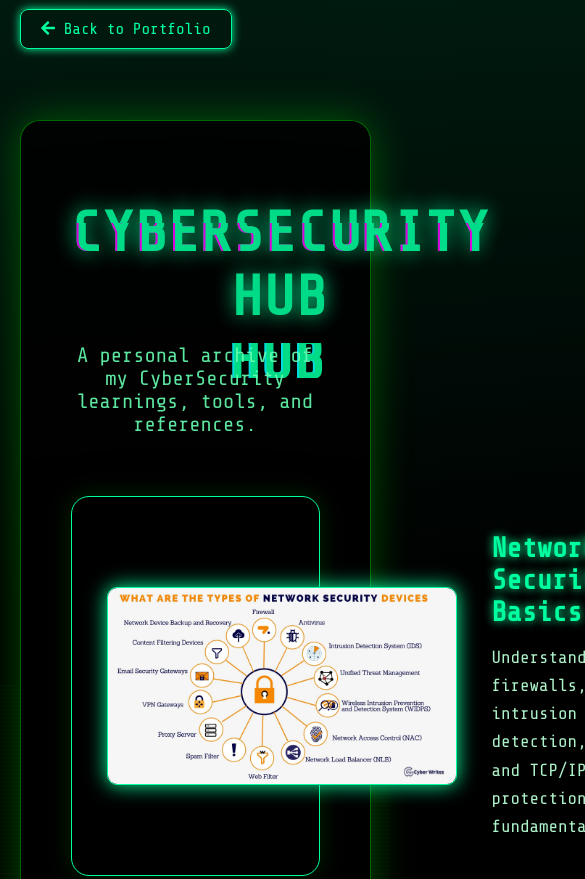
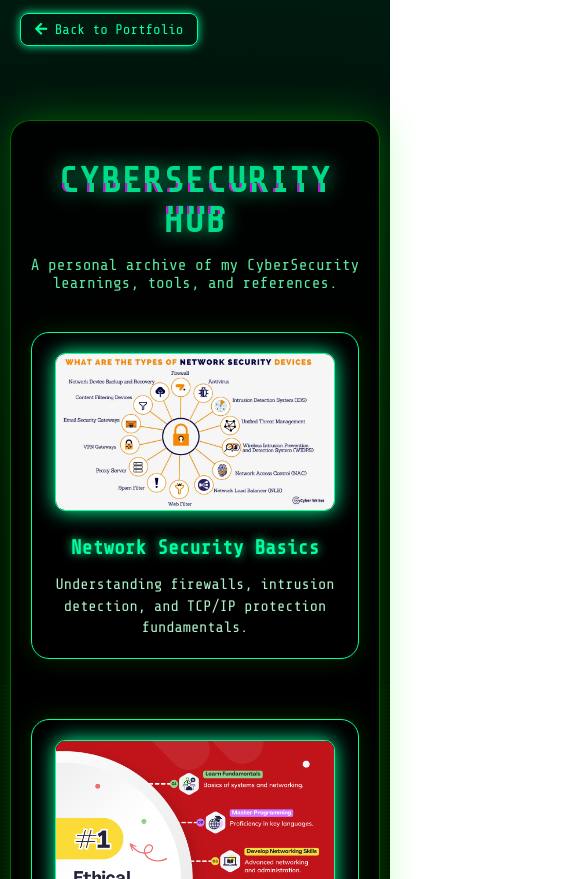
Before and after one commit to JameroJames-TakahashiHoshino/PortfolioIAS, a plain HTML site: page CompilationCybersecurity.html in a window 390 px wide. Shown: the top 879 px of the page, 585 px wide, since content can reach past the window. Drawn offline with nearby package versions, Linux system fonts and the light colour scheme.

Commit message:
Makes it responsive in phones

```diff
--- a/CSS/CompilationCybersecurity.css
+++ b/CSS/CompilationCybersecurity.css
@@ -244,3 +244,87 @@ body {
   opacity: 0.8;
   text-shadow: 0 0 8px #00ff9f;
 }
+
+/* 📱 FULL RESPONSIVE FIX */
+@media (max-width: 1024px) {
+  .compilation {
+    width: 95%;
+    padding: 60px 30px;
+  }
+
+  .title {
+    font-size: 2.8rem;
+  }
+
+  .subtitle {
+    font-size: 1.1rem;
+  }
+
+  .link-item {
+    flex-direction: column;   /* stack image + text */
+    text-align: center;
+    min-height: auto;
+    padding: 25px;
+  }
+
+  .link-item img {
+    width: 100%;
+    height: auto;
+    max-width: 350px;
+    margin: 0 0 25px 0;       /* spacing below image */
+  }
+
+  .link-text {
+    text-align: center;
+  }
+
+  .link-text a {
+    font-size: 24px;
+  }
+
+  .link-text p {
+    font-size: 1rem;
+  }
+}
+
+
+/* 📱📱 SMALL PHONES */
+@media (max-width: 600px) {
+
+  .compilation {
+    width: 95%;
+    padding: 40px 20px;
+  }
+
+  .title {
+    font-size: 2.2rem;
+  }
+
+  .subtitle {
+    font-size: 1rem;
+    margin-bottom: 40px;
+  }
+
+  .link-item {
+    padding: 20px;
+  }
+
+  .link-item img {
+    width: 100%;
+    max-width: 280px;
+  }
+
+  .link-text a {
+    font-size: 20px;
+  }
+
+  .link-text p {
+    font-size: 0.95rem;
+    line-height: 1.4;
+  }
+
+  .back-button a {
+    padding: 8px 14px;
+    font-size: 14px;
+  }
+}
--- a/CSS/CompilationWriteApps.css
+++ b/CSS/CompilationWriteApps.css
@@ -224,3 +224,28 @@ body {
     color: #ffffff;
     text-shadow: 0 0 12px #ffffff;
 }
+
+/* Fix responsiveness ONLY on mobile */
+@media (max-width: 600px) {
+    .link-item {
+        width: 100% !important;  /* stops overflow */
+        max-width: 100% !important;
+    }
+
+    .main-layout {
+        margin: 120px 20px 50px 20px;
+        gap: 40px;
+        flex-direction: column;
+    }
+
+    .side-reference {
+        position: static;
+        width: 100%;
+        margin-top: 20px;
+        text-align: left;
+    }
+
+    .separator-line {
+        display: none; /* vertical line breaks mobile layout */
+    }
+}
--- a/CSS/ThankYou.css
+++ b/CSS/ThankYou.css
@@ -36,6 +36,7 @@ body {
     text-align: center;
     z-index: 2;
     animation: fadeIn 2s ease-in-out;
+    padding: 0 20px;
 }
 
 .logo {
@@ -68,6 +69,7 @@ body {
     text-shadow: 0 0 8px rgba(0, 255, 0, 0.8);
     animation: fall linear;
 }
+
 .back-button {
     position: fixed;
     bottom: 40px;
@@ -94,6 +96,33 @@ body {
     transform: translateX(-50%) scale(1.05);
 }
 
+/* ------------------ RESPONSIVE FIXES ------------------ */
+@media (max-width: 600px) {
+    body {
+        padding: 20px;
+        overflow: hidden;
+    }
+
+    .logo {
+        width: 90px;
+        margin-bottom: 15px;
+    }
+
+    .thank-you {
+        font-size: 2.2rem;
+        line-height: 1.2;
+    }
+
+    .message {
+        font-size: 1rem;
+    }
+
+    .back-button {
+        bottom: 20px;
+        padding: 10px 22px;
+        font-size: 0.9rem;
+    }
+}
 
 @keyframes fall {
     from { transform: translateY(-10vh); opacity: 1; }
```
Also changed, not shown: CSS/Resume.css (+78 -0 lines).
